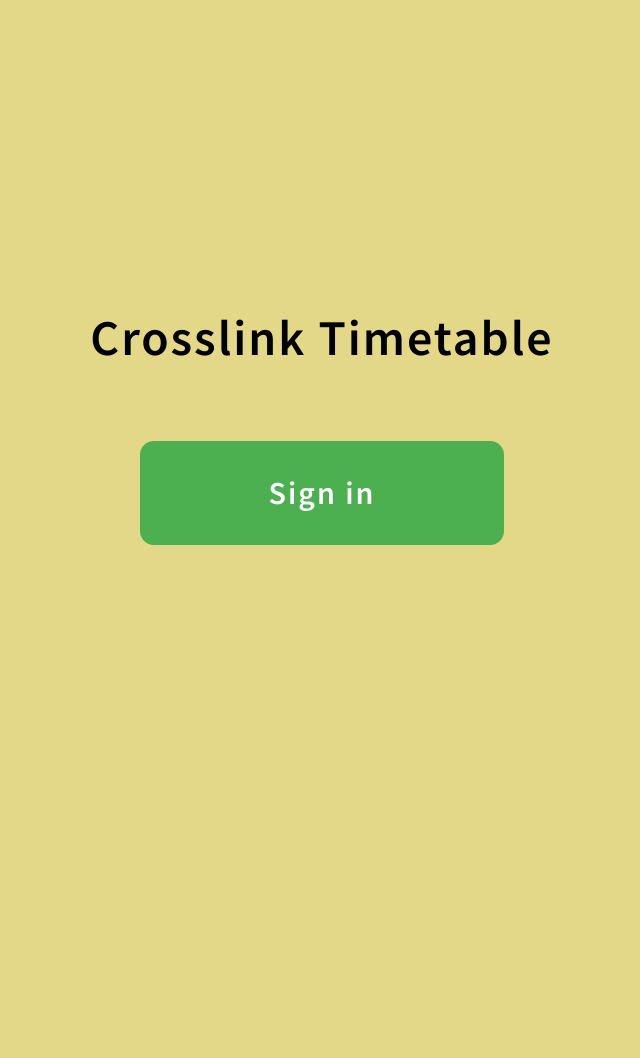
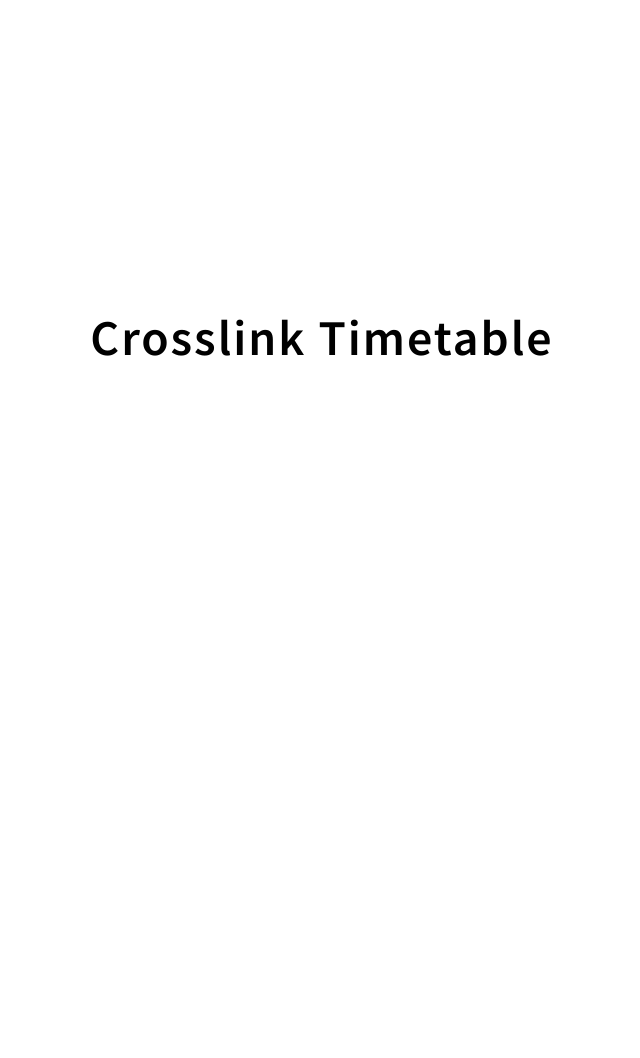
Before and after one commit to InnoSWP/B21-02-CrosslinkTimetable, a Django app: page /WideEvents/signin in a window 1280 px wide. Shown: the whole page, without its empty margins (318-958 px from the left). Run offline with Django 4.2, Linux system fonts and the light colour scheme.

Commit message:
Improved event handler

```diff
--- a/REST_API/CrosslinkTimetable/WideEvents/static/WideEvents/style.css
+++ b/REST_API/CrosslinkTimetable/WideEvents/static/WideEvents/style.css
@@ -8,8 +8,8 @@ letter-spacing: 2px;
 
 body {
 margin-top: 250px;
-background-color: #e3d888;
-
+background-color: #ffffff;
+color: #ffffff;
 }
 
 .welcome-page-container {
@@ -19,6 +19,7 @@ justify-content: space-around;
 align-items: center;
 text-align: center;
 min-height: 100vh;
+background-color: white;
 }
 
 .login {
@@ -27,16 +28,16 @@ width: 300px;
 padding: 2rem;
 border: none;
 color: white;
-background-color: rgba(76,175,80,255);
+background-color: #ffffff;
 border-radius: 14px;
-box-shadow: inset 0 0 0 0 #f9e506;
+box-shadow: inset 0 0 0 0 #ffffff;
 transition: ease-out 0.3s;
 font-size: 2rem;
 outline: none;
 }
 
 .login:hover {
-box-shadow: inset 400px 0 0 0 #f9e506;
+box-shadow: inset 400px 0 0 0 #ffffff;
 cursor: pointer;
 color: #000;
 }
--- a/REST_API/CrosslinkTimetable/WideEvents/views.py
+++ b/REST_API/CrosslinkTimetable/WideEvents/views.py
@@ -3,11 +3,9 @@ from django.shortcuts import render
 from rest_framework.views import APIView
 from rest_framework.response import Response
 from WideEvents.models import Event
-from exchangelib import Credentials
-from exchangelib import Mailbox
-from exchangelib import DELEGATE, Account
+from exchangelib import Credentials, DELEGATE, Account
 import datetime
-from exchangelib import Account, CalendarItem, Attendee, Mailbox
+from exchangelib import Account, CalendarItem
 from exchangelib.items import SEND_TO_ALL_AND_SAVE_COPY
 
 from .credentials import login, password
@@ -56,7 +54,13 @@ class EventAPIView(APIView):
         begin_year, begin_month, begin_day, begin_hour, begin_minute, begin_second = parse_date(time_from)
         end_year, end_month, end_day, end_hour, end_minute, end_second = parse_date(time_to)
 
-        attendees = request.data['group_of_recipients'].split(',')
+        attendees = request.data['group_of_recipients']
+
+        if attendees == 'Students':
+            attendees = ['i.orekhov@innopolis.university', 'd.alekhin@innopolis.university', 'i.ezhova@innopolis.university']
+        else:
+            attendees = ['a.khan@innopolis.ru', 'e.kruglova@innopolis.ru', 'm.almdfaa@innopolis.university']
+
 
         print(attendees)
 
```
Also changed, not shown: REST_API/CrosslinkTimetable/db.sqlite3.
